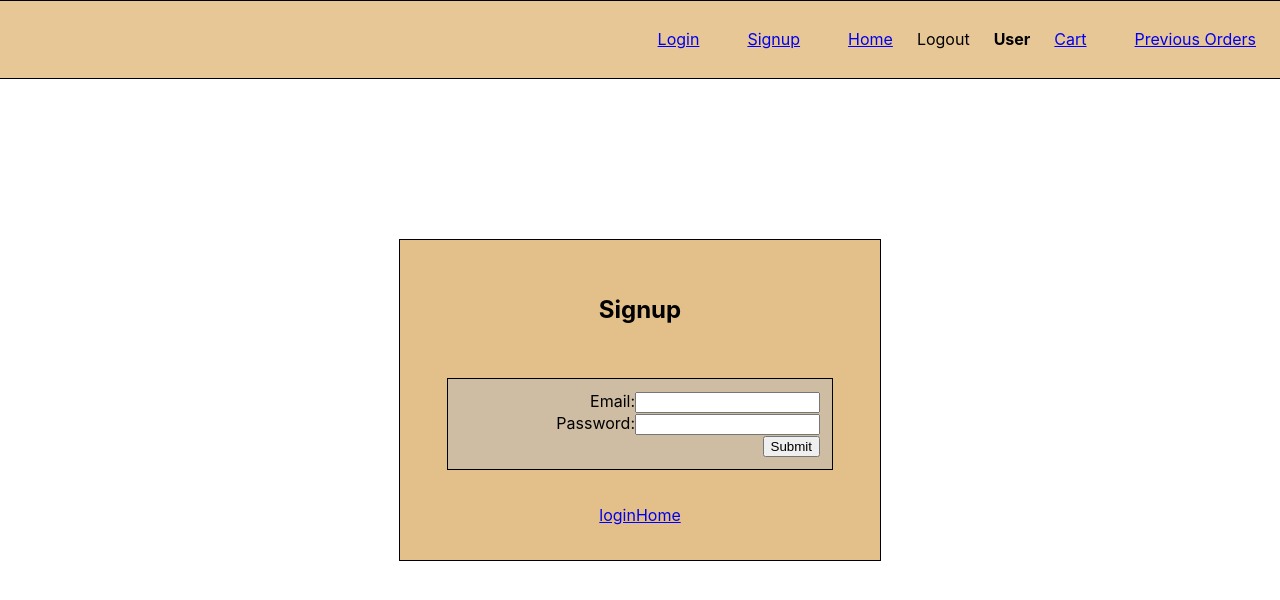
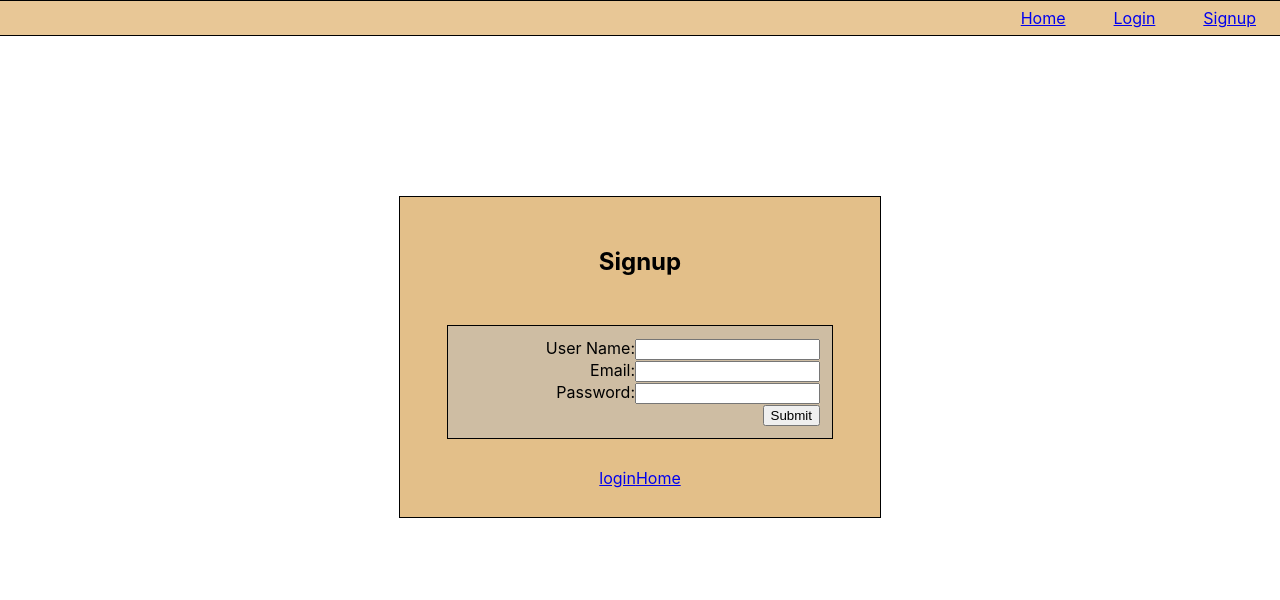
Before and after one commit to AaronDizon/Plant_Shop_Front_End, a React (Create React App) app in the folder plant_shop/: page /signup in a window 1280 px wide. Shown: the top 600 px of the page. Built offline with nearby package versions, Linux system fonts and the light colour scheme.

Commit message:
connected the login and submit with the backend db

```diff
--- a/plant_shop/public/env.js
+++ b/plant_shop/public/env.js
@@ -9,7 +9,7 @@ window.env = {
   "npm_config_global_prefix": "/usr/local",
   "TERM_PROGRAM_VERSION": "433",
   "COLOR": "1",
-  "TERM_SESSION_ID": "0CC29F2D-21E0-4D87-A299-AD045D59B083",
+  "TERM_SESSION_ID": "95BC7F32-A546-4373-8B7D-120D2235068B",
   "npm_config_noproxy": "",
   "npm_config_local_prefix": "/Users/marcolux/Ga/unit 3/project/Plant_Shop_Front_End/plant_shop",
   "USER": "marcolux",
--- a/plant_shop/src/App.js
+++ b/plant_shop/src/App.js
@@ -36,7 +36,7 @@ function App() {
 
   return (
     <div className="App">
-    <NavigationBar/>
+    <NavigationBar setUser={setUser} user={user}/>
     <Routes>
         <Route path="/" element={<Home />}/>
         <Route path="/login" element={<Login setUser={setUser} user={user}/>}/>
--- a/plant_shop/src/components/NavigationBar.js
+++ b/plant_shop/src/components/NavigationBar.js
@@ -3,20 +3,30 @@ import { Link,  } from "react-router-dom"
 
 
 
-const NavigationBar = ()=>{
+const NavigationBar = (props)=>{
 return(
     <div className="NavBar">
-        <div className="restBar">
+        <Link className="NavLink" to="/">Home</Link>
+        { props.user.id ?
+        <>
+        <div className="userCorner">
+        <p onClick={()=>{
+            localStorage.removeItem('userId')
+            props.setUser({})
+        }}>Logout</p>
+        <h4>User</h4>
+        <Link className="NavLink" to="/cart">Cart</Link>
+        <Link  className="NavLink"to="/orders">Previous Orders</Link>
+        </div>
+        </>
+        :
+        <>
             <Link className="NavLink" to="/login" >Login</Link>
             <Link className="NavLink" to="/signup">Signup</Link>
-            <Link className="NavLink" to="/">Home</Link>
-        </div>
-        <div className="userCorner">
-            <p>Logout</p>
-            <h4>User</h4>
-            <Link className="NavLink" to="/cart">Cart</Link>
-            <Link  className="NavLink"to="/orders">Previous Orders</Link>
-        </div>
+
+
+        </>
+}
     </div>
 )
 
--- a/plant_shop/src/pages/Login.js
+++ b/plant_shop/src/pages/Login.js
@@ -7,6 +7,7 @@ import { Link } from 'react-router-dom'
 const Login =(props)=>{
   console.log('hi')
     const [email, setEmail] = useState('')
+
     const [password, setPassword] = useState('')
 
     const loginForm = (e) => {
@@ -16,8 +17,8 @@ const Login =(props)=>{
         .then((response) => {
             console.log(response)
 
-        // localStorage.setItem('userId', response.data.user.id)
-        // props.setUser(response.data.user)
+        localStorage.setItem('userId', response.data.user.id)
+        props.setUser(response.data.user)
     })
 }
     return(
@@ -25,7 +26,7 @@ const Login =(props)=>{
         <div className="sgnLogForm">
 
         <h2>Login</h2>
-        <form className="LgnFrmCont" onSubmit={console.log('check the function')}>
+        <form className="LgnFrmCont" onSubmit={loginForm}>
             <div>
                 <label htmlFor="email">Email:</label>
                 <input value={email} onChange={(e) => setEmail(e.target.value)} />
--- a/plant_shop/src/pages/SignUp.js
+++ b/plant_shop/src/pages/SignUp.js
@@ -7,17 +7,18 @@ import { Link } from 'react-router-dom'
 const Signup =(props)=>{
   console.log('hi')
     const [email, setEmail] = useState('')
+    const [name, setName] = useState('')
     const [password, setPassword] = useState('')
 
     const signupForm = (e) => {
 
         e.preventDefault()
-        axios.post(`${env.BACKEND_URL}/user/login`, { email, password })
+        axios.post(`${env.BACKEND_URL}/user/`, { name,email, password })
         .then((response) => {
             console.log(response)
 
-        // localStorage.setItem('userId', response.data.user.id)
-        // props.setUser(response.data.user)
+        localStorage.setItem('userId', response.data.newUser.id)
+        props.setUser(response.data.newUser)
     })
 }
     return(
@@ -25,7 +26,11 @@ const Signup =(props)=>{
         <div className="sgnLogForm">
 
         <h2>Signup</h2>
-        <form className="LgnFrmCont" onSubmit={console.log('check the function')}>
+        <form className="LgnFrmCont" onSubmit={signupForm}>
+            <div>
+                <label htmlFor="name">User Name:</label>
+                <input value={name} onChange={(e) => setName(e.target.value)} />
+            </div>
             <div>
                 <label htmlFor="email">Email:</label>
                 <input value={email} onChange={(e) => setEmail(e.target.value)} />
```
